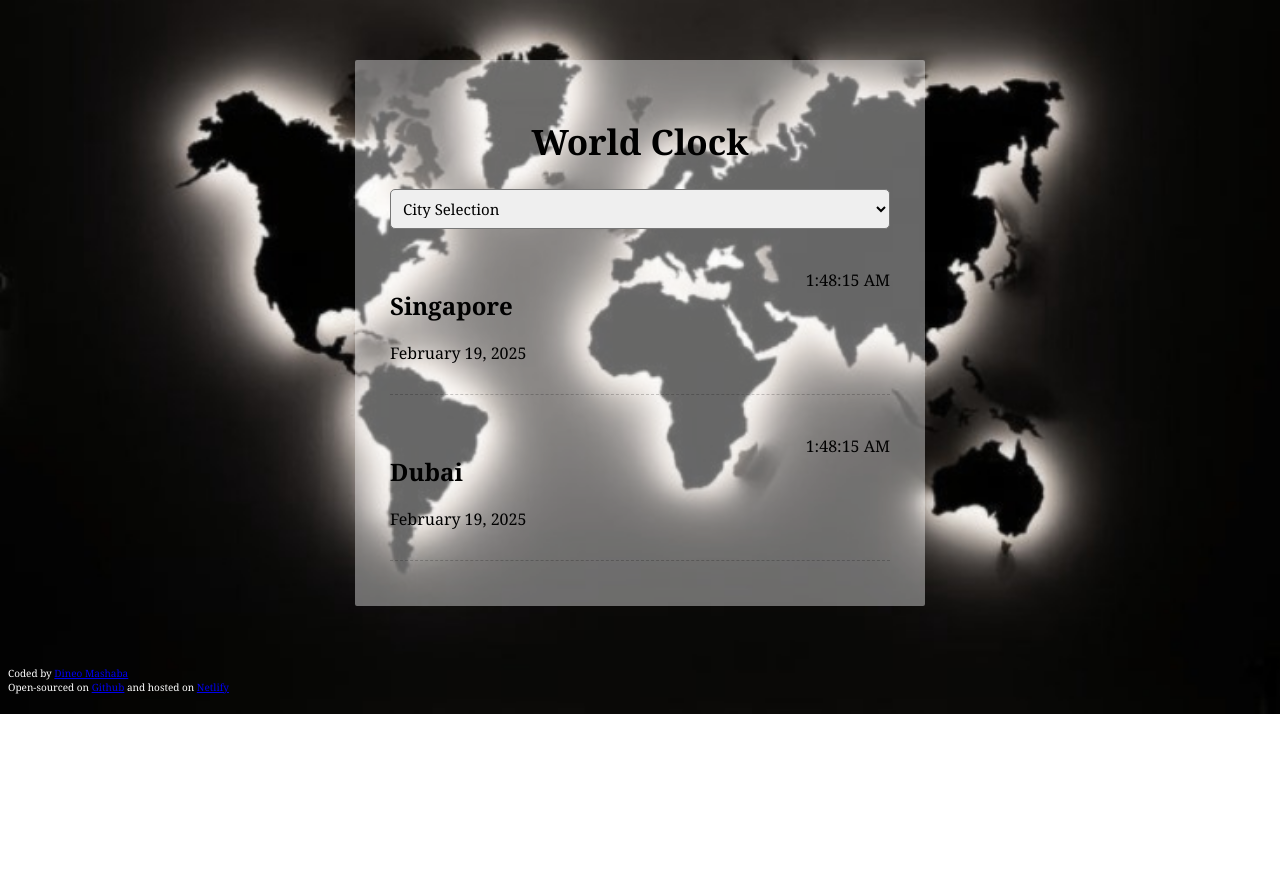
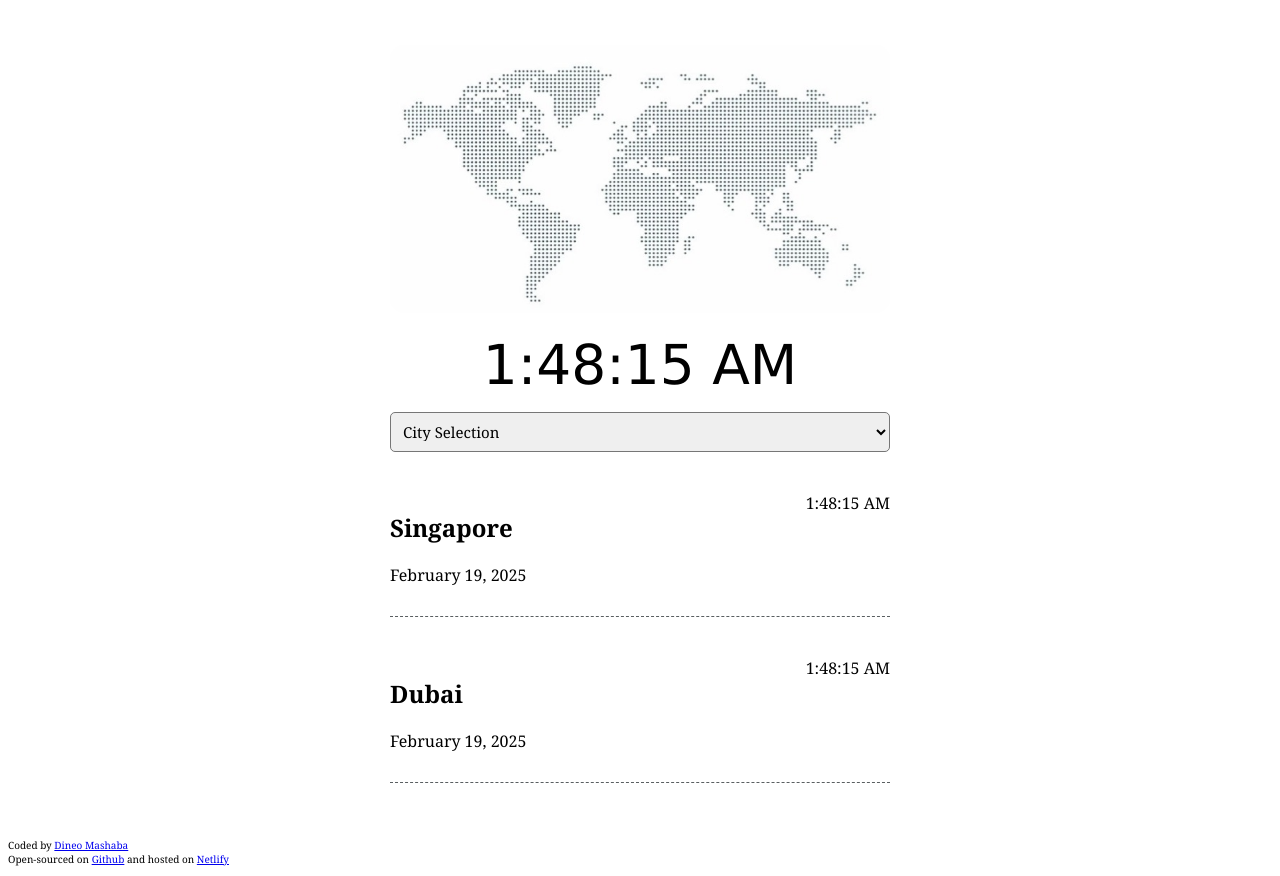
Before and after one commit to dineo-matla/World-Clock-Pro, a plain HTML site: page index.html in a window 1280 px wide. Before the commit the page ends 800 px from the top, so only its background shows below. Drawn offline with Linux system fonts and the light colour scheme.

Commit message:
Update to index.html and styles.css. Also deleted unnecessary files

```diff
--- a/index.html
+++ b/index.html
@@ -14,7 +14,12 @@
   </head>
   <body>
     <div class="container">
-      <h1>World Clock</h1>
+      <header>
+        <div>
+          <img src="media/World Dotted Map Design1.JPG" alt="world map" />
+        </div>
+        <div class="header-time">1:48:15 AM</div>
+      </header>
       <select id="location">
         <option value="">City Selection</option>
         <option value="los angeles">Los Angeles</option>
--- a/styles.css
+++ b/styles.css
@@ -1,23 +1,29 @@
 body {
   font-family: "Noto Serif", serif;
-  background-image: url(media/bckgrd1.JPG);
-  background-repeat: no-repeat;
-  background-size: cover;
   color: #000;
 }
 
 .container {
   display: block;
   max-width: 500px;
-  margin: 60px auto;
+  margin: 10px auto;
   padding: 35px;
+  color: #000;
   background-color: rgba(255, 255, 255, 40%);
   border-radius: 2px;
 }
 
-h1 {
-  font-size: 35px;
+img {
+  max-width: 500px;
+  border-radius: 15px;
+}
+
+.header-time {
+  display: block;
+  margin: 15px auto;
   text-align: center;
+  font-size: 55px;
+  font-family: Verdana, Geneva, Tahoma, sans-serif;
 }
 
 select {
@@ -33,10 +39,10 @@ select {
   margin: 10px 0;
   justify-content: space-between;
   padding: 30px 0;
-  border-bottom: 1px dashed rgba(0, 0, 0, 0.2);
+  border-bottom: 1px dashed #595f61;
 }
 
 footer {
   font-size: 10px;
-  color: #fff;
+  color: #000;
 }
```
Also changed, not shown: media/World Dotted Map Design1.JPG (added), media/bckgrd-img.jpeg (deleted), media/bckgrd-img1.JPG (deleted), media/bckgrd.jpeg (deleted), media/bckgrd1.JPG (deleted).
